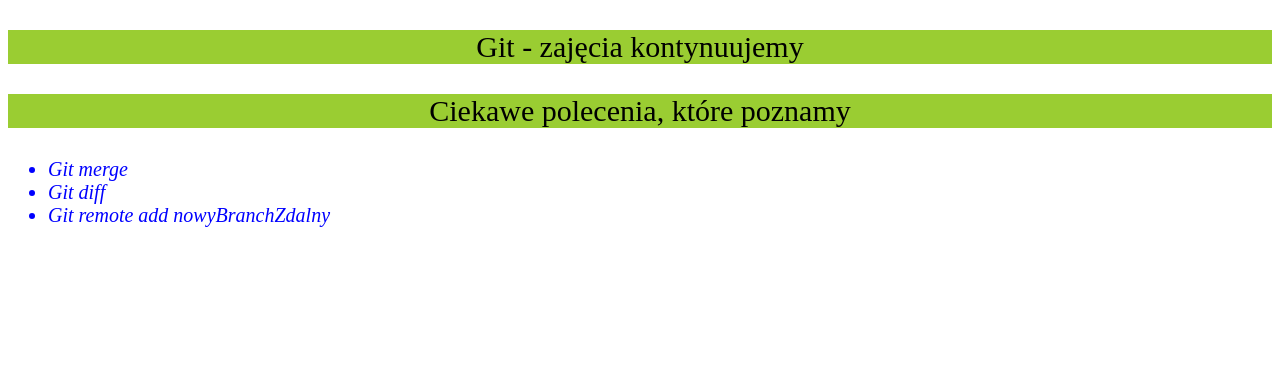
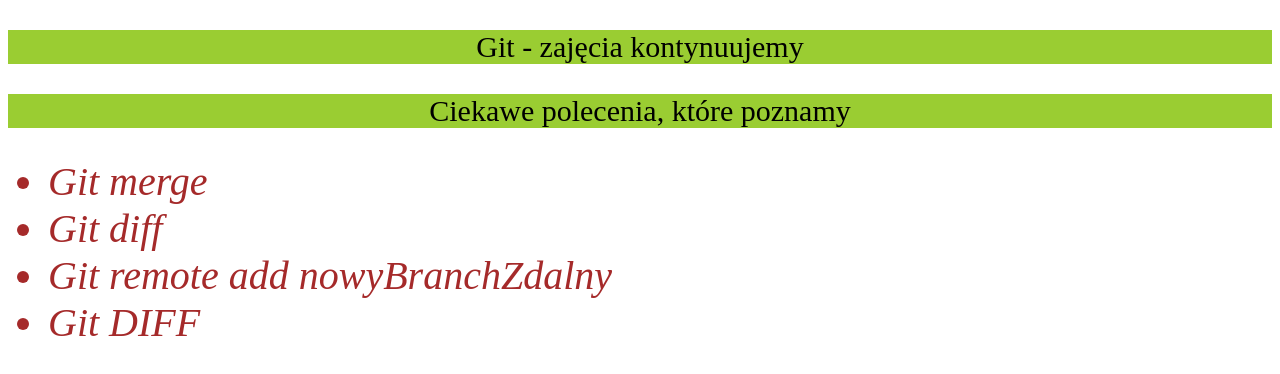
Before and after one commit to makens87/GIT_Zjazd6, a plain HTML site: page index.html in a window 1280 px wide. Drawn offline with Linux system fonts and the light colour scheme.

Commit message:
New style & new list element

```diff
--- a/index.html
+++ b/index.html
@@ -15,6 +15,7 @@
         <li>Git merge</li>
         <li>Git diff</li>
         <li>Git remote add nowyBranchZdalny</li>
+        <li>Git DIFF</li>
     </ul>
 </body>
 </html>
--- a/style.css
+++ b/style.css
@@ -6,8 +6,8 @@ text-align: center;
 
 li {
 
-  color: blue;
-  font-size: 20px;
+  color: brown;
+  font-size: 40px;
   font-style: italic;
 }
 
```
